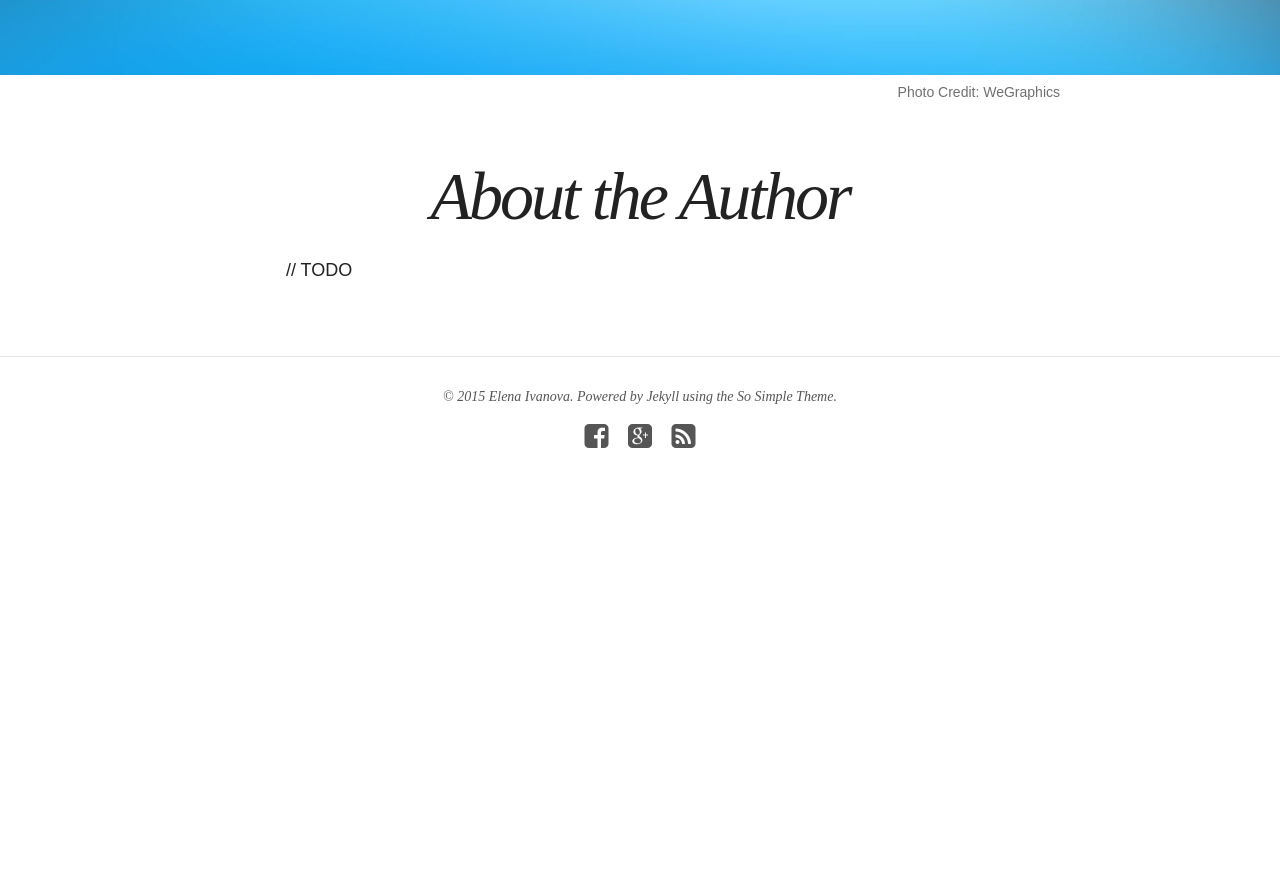
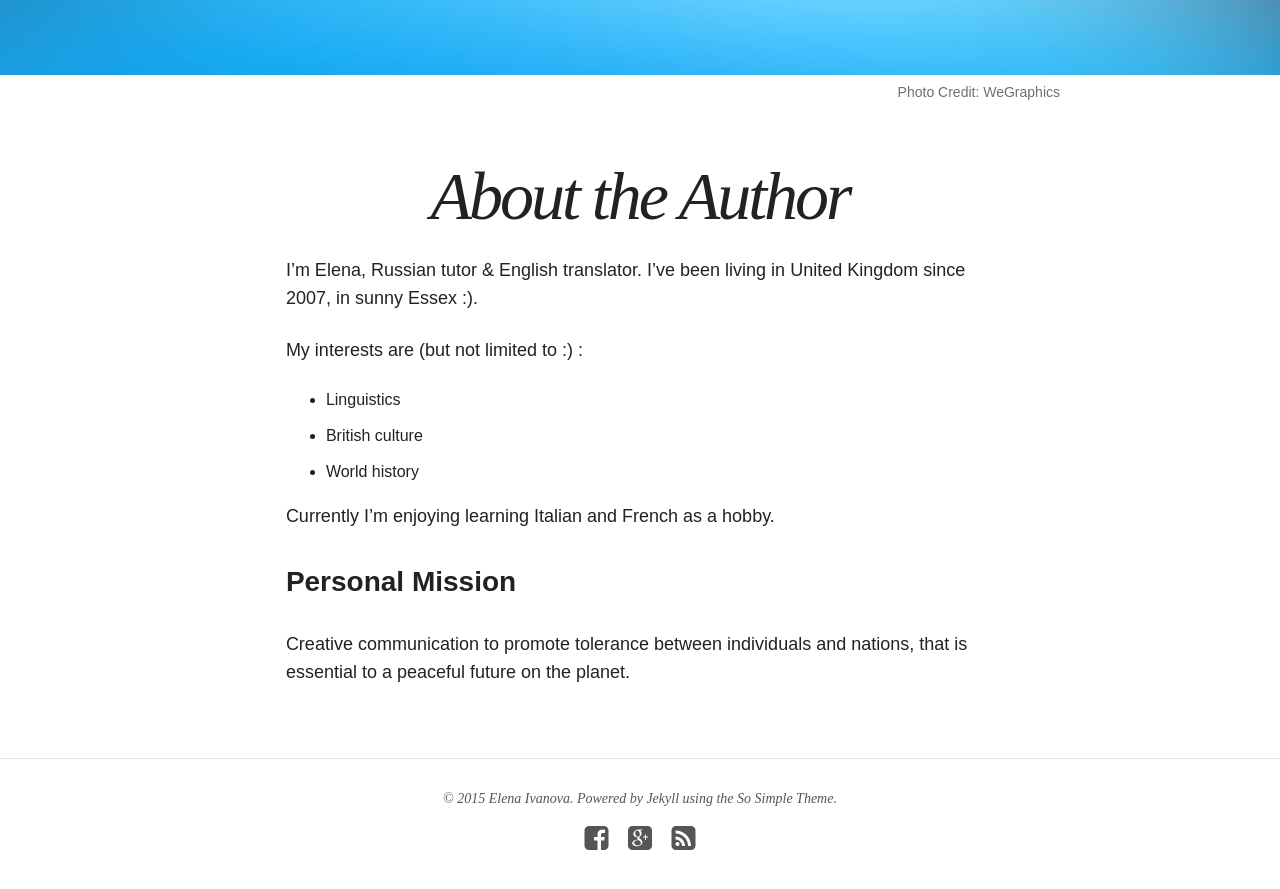
Before and after one commit to elenaivanovame/elenaivanovame.github.io, a Jekyll site: the page built from about/index.md, in a window 1280 px wide and 900 px high, scrolled down 582 px. Shown: the top 889 px of the window. Built offline with Jekyll 4.4.1, drawn with Linux system fonts in a browser that asks for light colours; nearby versions of some CDN libraries; before the commit the page ends 1130 px from its top, so only the background shows below that.

Commit message:
Update 'about' page

```diff
--- a/about/index.md
+++ b/about/index.md
@@ -9,4 +9,16 @@ image:
   creditlink: http://wegraphics.net/downloads/free-ultimate-blurred-background-pack/
 ---
 
-// TODO
+I'm Elena, Russian tutor & English translator. I've been living in United Kingdom since 2007, in sunny Essex :).
+
+My interests are (but not limited to :) :
+
+* Linguistics
+* British culture
+* World history
+
+Currently I'm enjoying learning Italian and French as a hobby.
+
+### Personal Mission
+
+Creative communication to promote tolerance between individuals and nations, that is essential to a peaceful future on the planet.
```
